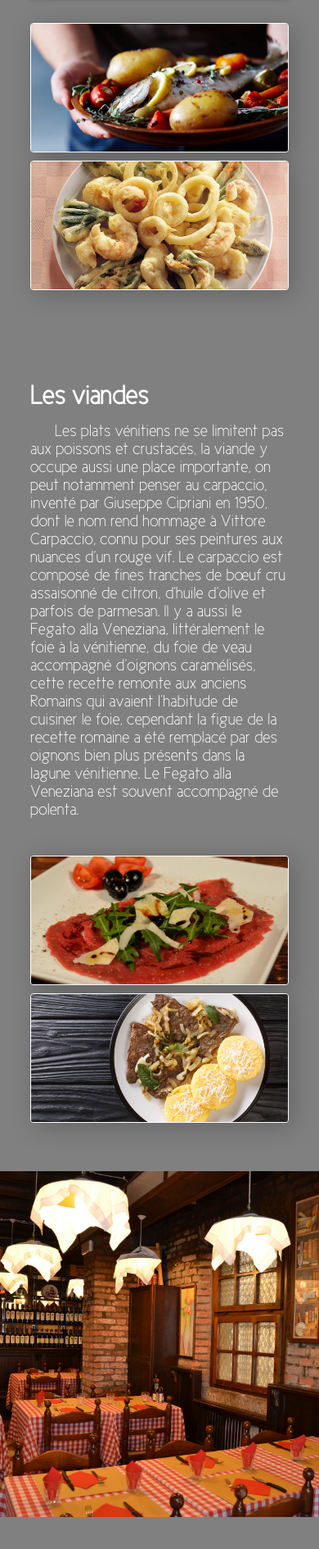
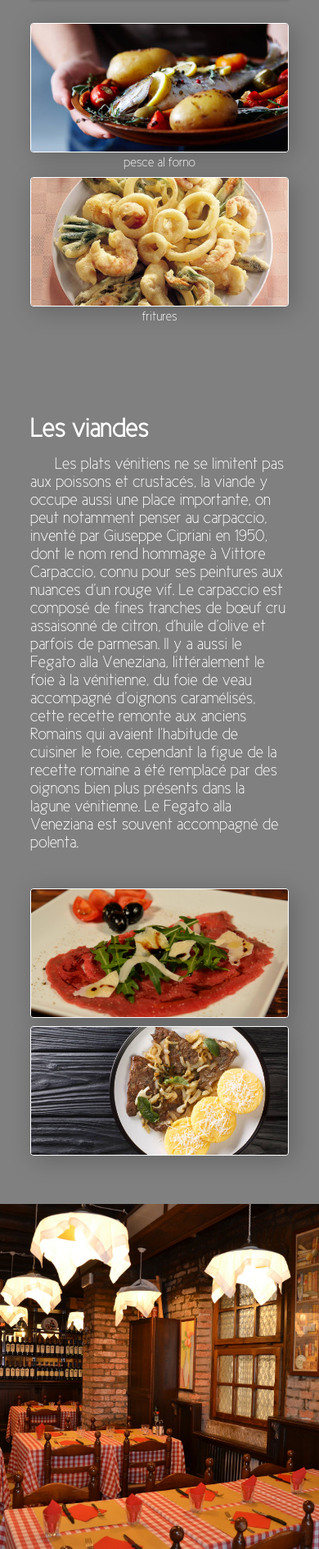
Before and after one commit to Meledit/UNESCO-Venise, a PHP site: page /PageGastronomie.html in a window 390 px wide. Shown: the part 3474-5364 px from the top of the page at 82% size. Run offline with PHP 8.4, Linux system fonts and the light colour scheme.

Commit message:
Lucas go !

```diff
--- a/PageGastronomie.html
+++ b/PageGastronomie.html
@@ -149,8 +149,14 @@
         <div class="bg gris" id="Poissons">
             <div class="article image-avant">
                 <div class="zone-images deux-images">
+                    <div class="image-et-legende">
                         <img src="Images/Gastronomie/Pesce1(Atteztazione).jpg" alt="image de pesce al forno">
+                        <p>pesce al forno</p>
+                    </div>
+                    <div class="image-et-legende">
                         <img src="Images/Gastronomie/fritto_misto2(pas libre).jpg" alt="image de fritures">
+                        <p>fritures</p>
+                    </div>
                 </div>
                 <div class="zone-texte">
                     <h3>Les poissons</h3>
@@ -211,8 +217,12 @@
                     </p>
                 </div>
                 <div class="zone-images deux-images">
+                    <div class="image-et-legende">
                         <img src="Images/Gastronomie/Carpaccio2.jpg" alt="image de carpaccio">
+                    </div>
+                    <div class="image-et-legende">
                         <img src="Images/Gastronomie/Fegatto1(ALLEKO).jpg" alt="image de fegato alla veneziana">
+                    </div>
                 </div>
             </div>
         </div>
@@ -222,10 +232,22 @@
         <div class="bg gris" id="Accompagnements">
             <div class="article image-avant">
                 <div class="zone-images">
+                    <div class="image-et-legende">
                         <img src="Images/Gastronomie/Bigoli-in-Salsa.jpg" alt="image de bigoli">
+                        <p>image de bigoli</p>
+                    </div>
+                    <div class="image-et-legende">
                         <img src="Images/Gastronomie/Risotto1.jpg" alt="image de risotto aux fruits de mer">
+                        <p>risotto aux fruits de mer</p>
+                    </div>
+                    <div class="image-et-legende">
                         <img src="Images/Gastronomie/RisiEBisi1.jpg" alt="image de risi e bisi">
+                        <p>risi e bisi</p>
+                    </div>
+                    <div class="image-et-legende">
                         <img src="Images/Gastronomie/Polenta1.jpg" alt="image de polenta">
+                        <p>polenta</p>
+                    </div>
                 </div>
                 <div class="zone-texte">
                     <h3>Les Plats et Accompagnements</h3>
@@ -268,8 +290,12 @@
                     </p>
                 </div>
                 <div class="zone-images deux-images">
+                    <div class="image-et-legende">
                         <img src="Images/Gastronomie/Spritz2.jpg" alt="image de spritz">
+                    </div>
+                    <div class="image-et-legende">
                         <img src="Images/Gastronomie/Bellini1(David Cabrera Navarro).jpg" alt="image de bellini">
+                    </div>
                 </div>
             </div>
         </div>
@@ -279,8 +305,12 @@
         <div class="bg gris" id="Desserts">
             <div class="article image-avant">
                 <div class="zone-images deux-images">
+                    <div class="image-et-legende">
                         <img src="Images/Gastronomie/Brioche1(FilipoBacci).jpg" alt="image de brioche con gelato">
+                    </div>
+                    <div class="image-et-legende">
                         <img src="Images/Gastronomie/Brioche1(FilipoBacci).jpg" alt="image de brioche con gelato">
+                    </div>
                 </div>
                 <div class="zone-texte">
                     <h3>Les Desserts</h3>
--- a/style.css
+++ b/style.css
@@ -499,9 +499,17 @@ article > iframe { /* carte */
     margin-right: 20px;
 }
 
-.bg > .article > .zone-images > img {
+.bg > .article > .zone-images > .image-et-legende {
+    display: flex;
+    flex-direction: column;
+    align-items: center;
+    gap: 3px;
+    width: 45%;
+}
+
+.bg > .article > .zone-images > .image-et-legende > img {
     object-fit: cover;
-    width: 45%;
+    width: 100%;
     aspect-ratio: 4/3;
     border: 1px solid white;
     border-radius: 4px;
@@ -513,9 +521,13 @@ article > iframe { /* carte */
     align-items: center;
 }
 
-.bg > .article > .deux-images > img{
+.bg > .article > .deux-images > .image-et-legende {
+    width: 90%;
+}
+
+.bg > .article > .deux-images > .image-et-legende > img {
     aspect-ratio: 2;
-    width: 90%;
+    width: 100%;
 }
 
 /* Le saviez-vous */
@@ -696,46 +708,6 @@ article > iframe { /* carte */
     height: 25vh;
 }
 
-/* ------------------------- Footer ----------------------------*/
-/*
-footer {
-    background: var(--clr-fond-principale);
-    height: fit-content;
-    display: flex;
-    justify-content: center;
-    padding: 5vh 0px 10vh 0px;
-}
-
-.section-footer {
-    width: 30%;
-    height: fit-content;
-    max-width: 300px;
-    margin: 0px 2vw 0px 2vh;
-    padding: 1vh 1vw 1vh 1vw;
-    display: flex;
-    flex-direction: column;
-    justify-content: center;
-    align-items: center;
-    border: 1px solid red;
-}
-
-.img-footer {
-    height: 5vw;
-    min-height: 50px;
-    width: 100%;
-    display: flex;
-    justify-content: space-between;
-}
-
-.img-footer > img {
-    height: 100%;
-}
-
-.section-footer > h3 {
-    font-size: 1.5em;
-    margin-bottom: 0.75em;
-}*/
-
 /* Animations */
 
 @keyframes hover-voir {
@@ -847,6 +819,7 @@ footer {
     .bg > .image-avant {
         flex-direction: column-reverse;
     }
+
     .bg > .image-apres {
         flex-direction: column;
     }
@@ -861,7 +834,11 @@ footer {
         flex-direction: row;
     }
 
-    .bg > .article > .deux-images > img{
+    .bg > .article > .deux-images > .image-et-legende {
+        width: 100%;
+    }
+
+    .bg > .article > .deux-images > .image-et-legende > img {
         aspect-ratio: 2;
         width: 100%;
     }
@@ -878,7 +855,13 @@ footer {
         gap: 10px;
     }
 
-    .bg > .article > .zone-images > img {
+    .bg > .article > .zone-images > .image-et-legende > img {
+        max-width: none;
+        width: 100%;
+        aspect-ratio: 2;
+    }
+
+    .bg > .article > .zone-images > .image-et-legende {
         max-width: none;
         width: 100%;
         aspect-ratio: 2;
```
Also changed, not shown: index.html (+3 -4 lines). Lines whose indentation alone changed are shown as unchanged.
